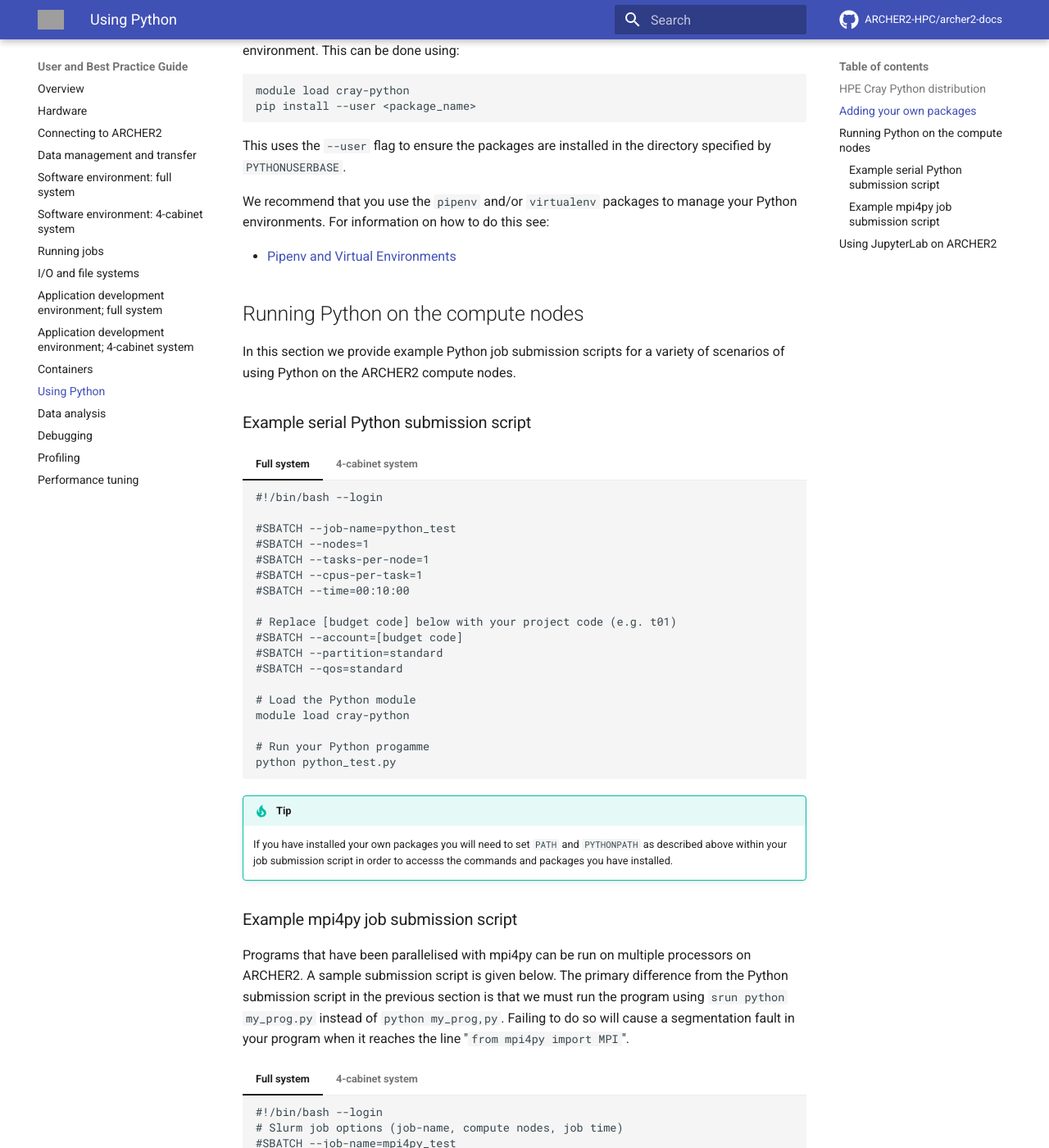
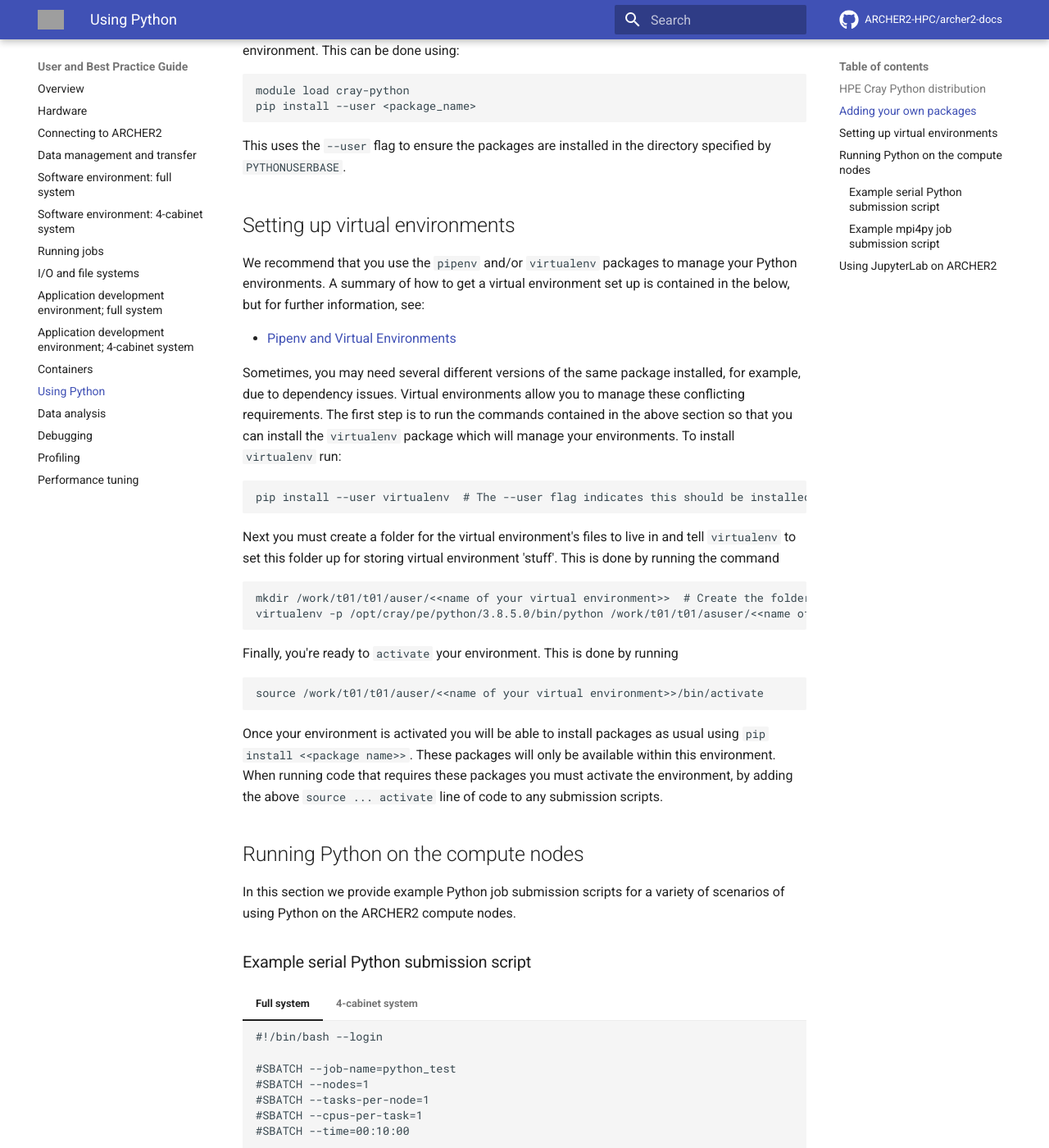
Before and after one commit to ARCHER2-HPC/archer2-docs, an MkDocs documentation site: the page built from docs/user-guide/python.md, in a window 1280 px wide and 1400 px high, scrolled down 1800 px. Shown: the whole window at 82% size. Built offline with MkDocs 1.6.1 and Material for MkDocs 9.7.7, drawn with Linux system fonts in a browser that asks for light colours; comment, search, counter and statistics services are not loaded; some of the changed text lies outside the part shown; grey boxes are pictures that could not be loaded.

Commit message:
Added instructions for using virtual environments
I have found that the linked pages on virtual environments contain a lot of detail, but can be a little confusing as a result. I have added a section here on setting up virtual environments, which I hope will help users get setup more quickly and with less confusion. I have also updated the SLURM submission script, and jupyter lab examples to make it clearer how the commands change when using virtual environments. Open to any suggestions for improving the proposed changes!

````diff
--- a/docs/user-guide/python.md
+++ b/docs/user-guide/python.md
@@ -81,11 +81,27 @@
 This uses the `--user` flag to ensure the packages are installed in
 the directory specified by `PYTHONUSERBASE`.
 
+## Setting up virtual environments
 We recommend that you use the `pipenv` and/or `virtualenv` packages to
-manage your Python environments. For information on how to do this see:
+manage your Python environments. A summary of how to get a virtual environment set up is contained in the below, but for further information, see:
 
    - [Pipenv and Virtual
      Environments](https://docs.python-guide.org/dev/virtualenvs/)
+
+Sometimes, you may need several different versions of the same package installed, for example, due to dependency issues. Virtual environments allow you to manage these conflicting requirements. The first step is to run the commands contained in the above section so that you can install the `virtualenv` package which will manage your environments. To install `virtualenv` run:
+```
+pip install --user virtualenv  # The --user flag indicates this should be installed in the user's package folder
+```
+Next you must create a folder for the virtual environment's files to live in and tell `virtualenv` to set this folder up for storing virtual environment 'stuff'. This is done by running the command
+```
+mkdir /work/t01/t01/auser/<<name of your virtual environment>>  # Create the folder
+virtualenv -p /opt/cray/pe/python/3.8.5.0/bin/python /work/t01/t01/asuser/<<name of your virtual environment>>  # -p flag means use this python interpreter
+```
+Finally, you're ready to `activate` your environment. This is done by running
+```
+source /work/t01/t01/auser/<<name of your virtual environment>>/bin/activate
+```
+Once your environment is activated you will be able to install packages as usual using `pip install <<package name>>`. These packages will only be available within this environment. When running code that requires these packages you must activate the environment, by adding the above `source ... activate` line of code to any submission scripts.
 
 ## Running Python on the compute nodes
 
@@ -112,6 +128,9 @@
     # Load the Python module
     module load cray-python
 
+    # If using a virtual environment
+    source <<path to virtual environment>>/bin/activate
+
     # Run your Python progamme
     python python_test.py
     ```
@@ -136,6 +155,9 @@
 
     # Load the Python module
     module load cray-python
+
+    # If using a virtual environment
+    source <<path to virtual environment>>/bin/activate
 
     # Run your Python progamme
     python python_test.py
@@ -224,6 +246,8 @@
    module load cray-python
    export PYTHONUSERBASE=/work/t01/t01/auser/.local
    export PATH=$PYTHONUSERBASE/bin:$PATH
+   # source <<path to virtual environment>>/bin/activate  # If using a virtualenvironment uncomment this line and remove the --user flag from the next
+
    pip install --user jupyterlab
    ```
 
@@ -245,6 +269,7 @@
    export PATH=$PYTHONUSERBASE/bin:$PATH
    export HOME=$(pwd)
    module load cray-python
+   # source <<path to virtual environment>>/bin/activate  # If using a virtualenvironment uncomment this line
    ```
 
 3. Run the JupyterLab server.
````
